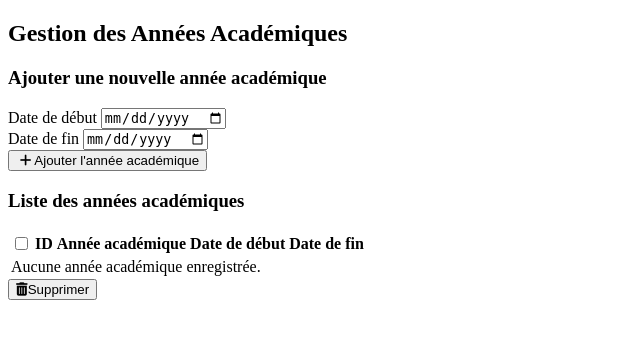
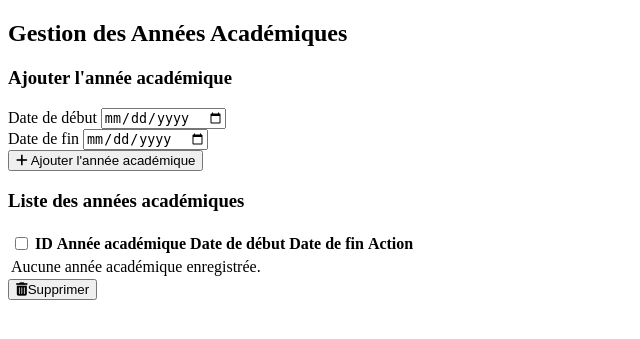
Before and after one commit to OceaneTra/Projet_Soutenance, a PHP site: page /ressources/views/admin/partials/parametres_generaux/annees_academiques.php in a window 1280 px wide. Shown: the top 339 px of the page, without its empty margins (0-640 px from the left). Run offline with PHP 8.4, Linux system fonts and the light colour scheme.

Commit message:
j'ai ajouté des méthodes dans paramètres controller pour t'aider tu peux les modifier pour terminer les différentes pages des paramètres généraux

```diff
--- a/ressources/views/admin/partials/parametres_generaux/annees_academiques.php
+++ b/ressources/views/admin/partials/parametres_generaux/annees_academiques.php
@@ -22,38 +22,50 @@ $annee_a_modifier = $GLOBALS['annee_a_modifier'] ?? null;
             <!-- Formulaire d'Ajout ou de Modification -->
             <div class="bg-white rounded-xl shadow-lg p-6 md:p-8 mb-8">
                 <h3 class="text-xl font-semibold text-gray-700 mb-6 border-b pb-3">
-                Ajouter une nouvelle année académique
+                    <?php if(isset($_GET['id_annee_acad'])): ?>
+                    Modifier l'année académique
+                    <?php else: ?>
+                    Ajouter l'année académique
+                    <?php endif;?>
                 </h3>
                 <form method="POST" action="?page=parametres_generaux&action=annees_academiques">
                     <?php if ($annee_a_modifier): ?>
-                    <input type="hidden" name="id_annee_acad" value="<?= htmlspecialchars($annee_a_modifier->id_annee_acad) ?>">
+                    <input type="hidden" name="id_annee_acad"
+                        value="<?= htmlspecialchars($annee_a_modifier->id_annee_acad) ?>">
                     <?php endif; ?>
                     <div class="grid grid-cols-1 md:grid-cols-2 gap-6 mb-6">
                         <div>
-                        <label class="block text-sm font-medium text-gray-600 mb-1">Date de début</label>
+                            <label class="block text-sm font-medium text-gray-600 mb-3">Date de début</label>
                             <input type="date" id="date_debut" name="date_debut" required
                                 value="<?= $annee_a_modifier ? date('Y-m-d', strtotime($annee_a_modifier->date_deb)) : '' ?>"
-                               class="w-full px-4 py-2.5 border border-gray-300 rounded-lg shadow-sm focus:ring-2 focus:ring-green-500 focus:border-green-500 transition-colors">
+                                class="focus:outline-none w-full px-4 py-2.5 border border-gray-300 rounded-lg shadow-sm focus:ring-2 focus:ring-green-500 focus:border-green-500 transition-colors">
                         </div>
                         <div>
-                        <label for="" class="block text-sm font-medium text-gray-600 mb-1">Date de fin</label>
+                            <label for="" class="block text-sm font-medium text-gray-600 mb-3">Date de fin</label>
                             <input type="date" id="date_fin" name="date_fin" required
                                 value="<?= $annee_a_modifier ? date('Y-m-d', strtotime($annee_a_modifier->date_fin)) : '' ?>"
-                               class="w-full px-4 py-2.5 border border-gray-300 rounded-lg shadow-sm focus:ring-2 focus:ring-green-500 focus:border-green-500 transition-colors">
+                                class="focus:outline-none  w-full px-4 py-2.5 border border-gray-300 rounded-lg shadow-sm focus:ring-2 focus:ring-green-500 focus:outline-green-500 transition-colors">
                         </div>
                     </div>
                     <div class="flex justify-start space-x-3">
+                        <?php if(isset($_GET['id_annee_acad'])): ?>
+                        <button type="submit" name="btn_edit_annees_academiques"
+                            class="inline-flex items-center px-6 py-2.5 border border-transparent text-sm font-medium rounded-lg shadow-sm text-white bg-blue-500 focus:ring-blue-500 focus:outline-none focus:ring-2 focus:ring-offset-2 transition-colors">
+                            <i class="fas fa-save mr-2"></i>
+                            Modifier l'année
+                        </button>
+                        <button type="submit" name="btn_annuler"
+                            class="inline-flex items-center px-6 py-2.5 border border-transparent text-sm font-medium rounded-lg shadow-sm text-white   bg-orange-500 hover:bg-orange-600 focus:ring-orange-500 focus:outline-none focus:ring-2 focus:ring-offset-2 transition-colors">
+                            <i class="fas fa-remove mr-2"></i>
+                            Annuler
+                        </button>
+                        <?php else: ?>
                         <button type="submit" name="btn_add_annees_academiques"
-                            class="inline-flex items-center px-6 py-2.5 border border-transparent text-sm font-medium rounded-lg shadow-sm text-white <?= $annee_a_modifier ? 'bg-blue-500 hover:bg-blue-600 focus:ring-blue-500' : 'bg-green-500 hover:bg-green-600 focus:ring-green-500' ?> focus:outline-none focus:ring-2 focus:ring-offset-2 transition-colors">
-                        <i class="fas mr-2"></i>
-                        <?php if(isset($_GET['id_annee_acad'])): ?>
-                            <i class="fas fa-save mr-2"></i>
-                            Modifier
-                        <?php else: ?>
+                            class="inline-flex items-center px-6 py-2.5 border border-transparent text-sm font-medium rounded-lg shadow-sm text-white bg-green-500 hover:bg-green-600 focus:ring-green-500 focus:outline-none focus:ring-2 focus:ring-offset-2 transition-colors">
                             <i class="fa-plus fas mr-2"></i>
                             Ajouter l'année académique
+                        </button>
                         <?php endif;?>
-                    </button>
 
                     </div>
                 </form>
@@ -69,7 +81,7 @@ $annee_a_modifier = $GLOBALS['annee_a_modifier'] ?? null;
                         <div style="width: 80%;"
                             class="border border-collapse bg-white rounded-xl shadow-lg overflow-hidden mb-6 lg:mb-0">
                             <div class="overflow-x-auto w-full">
-                            <table class="w-full divide-y divide-gray-200">
+                                <table class="w-full divide-y divide-gray-200 ">
                                     <thead class="bg-gray-50">
                                         <tr>
                                             <th scope="col" class="w-[5%] px-4 py-3 text-center">
@@ -92,32 +104,39 @@ $annee_a_modifier = $GLOBALS['annee_a_modifier'] ?? null;
                                                 class="w-[30%] px-4 py-3 text-left text-xs font-medium text-gray-500 uppercase tracking-wider">
                                                 Date de fin
                                             </th>
+                                            <th scope="col"
+                                                class="w-[30%] px-4 py-3 text-left text-xs font-medium text-gray-500 uppercase tracking-wider">
+                                                Action
+                                            </th>
                                         </tr>
                                     </thead>
                                     <tbody class="bg-white divide-y divide-gray-200">
                                         <?php $listeAnnees = $GLOBALS['listeAnnees'] ?? []; ?>
                                         <?php if (!empty($listeAnnees)) : ?>
                                         <?php foreach ($listeAnnees as $annee) : ?>
-                                        <tr class="hover:bg-gray-50 transition-colors">
+                                        <tr class="hover:bg-gray-50 transition-colors ">
                                             <td class="px-4 py-3 whitespace-nowrap text-center">
-                                                <input type="checkbox" name="selected_ids[]" value="<?= htmlspecialchars($annee->id_annee_acad) ?>"
-                                                       class="row-checkbox form-checkbox h-4 w-4 sm:h-5 sm:w-5 text-green-600 border-gray-300 rounded focus:ring-green-500">
+                                                <input type="checkbox" name="selected_ids[]"
+                                                    value="<?= htmlspecialchars($annee->id_annee_acad) ?>"
+                                                    class="row-checkbox form-checkbox h-4 w-4 sm:h-5 sm:w-5 text-green-600 border-gray-300 rounded focus:ring-green-500 text-center">
                                             </td>
-                                            <td class="px-4 py-3 whitespace-nowrap text-sm font-medium text-gray-900">
+                                            <td
+                                                class="px-4 py-3 whitespace-nowrap text-sm font-medium text-gray-900 text-center">
                                                 <?= htmlspecialchars($annee->id_annee_acad) ?>
                                             </td>
-                                            <td class="px-4 py-3 whitespace-nowrap text-sm text-gray-700">
+                                            <td class="px-4 py-3 whitespace-nowrap text-sm text-gray-700 text-center">
                                                 <?= date('Y', strtotime($annee->date_deb)) . '-' . date('Y', strtotime($annee->date_fin)) ?>
                                             </td>
-                                            <td class="px-4 py-3 whitespace-nowrap text-sm text-gray-500">
+                                            <td class="px-4 py-3 whitespace-nowrap text-sm text-gray-500 text-center">
                                                 <?= date('d/m/Y', strtotime($annee->date_deb)) ?>
                                             </td>
-                                            <td class="px-4 py-3 whitespace-nowrap text-sm text-gray-500">
+                                            <td class="px-4 py-3 whitespace-nowrap text-sm text-gray-500 text-center">
                                                 <?= date('d/m/Y', strtotime($annee->date_fin)) ?>
                                             </td>
-                                            <td class="px-4 py-3 whitespace-nowrap text-sm text-gray-500">
+                                            <td class="px-4 py-3 whitespace-nowrap text-sm text-gray-500 text-center">
                                                 <a href="?page=parametres_generaux&action=annees_academiques&id_annee_acad=<?= $annee->id_annee_acad ?>"
-                                                   class="text-blue-500 hover:underline"><i class="fas fa-pen"></i></a>
+                                                    class=" hover:underline text-orange-400"><i
+                                                        class="fas fa-pen text-orange-500"></i></a>
                                             </td>
                                         </tr>
                                         <?php endforeach; ?>
@@ -134,8 +153,8 @@ $annee_a_modifier = $GLOBALS['annee_a_modifier'] ?? null;
                         </div>
 
                         <!-- Boutons avec largeur fixe -->
-                    <div style="width: 10%;" class="flex flex-col gap-4">
-                        <button type="submit" name="submit_delete_multiple" id="deleteSelectedBtnPHP"
+                        <div style="width: 10%;" class="flex justify-center items-center mb-6 lg:mb-0">
+                            <button type=" submit" name="submit_delete_multiple" id="deleteSelectedBtnPHP"
                                 class="inline-flex items-center justify-center px-4 py-2 border border-transparent text-sm font-medium rounded-md shadow-sm text-white bg-red-500 hover:bg-red-600 focus:outline-none focus:ring-2 focus:ring-offset-2 focus:ring-red-500 transition-colors">
                                 <i class="fas fa-trash-alt mr-2"></i>Supprimer
                             </button>
```
Also changed, not shown: app/controllers/ParametreController.php (+352 -5 lines), public/css/output.css (+28 -0 lines), ressources/views/admin/partials/parametres_generaux/actions.php (+8 -11 lines), ressources/views/admin/partials/parametres_generaux/ecue.php (+10 -13 lines), ressources/views/admin/partials/parametres_generaux/grades.php (+28 -18 lines). Lines whose indentation alone changed are shown as unchanged.
